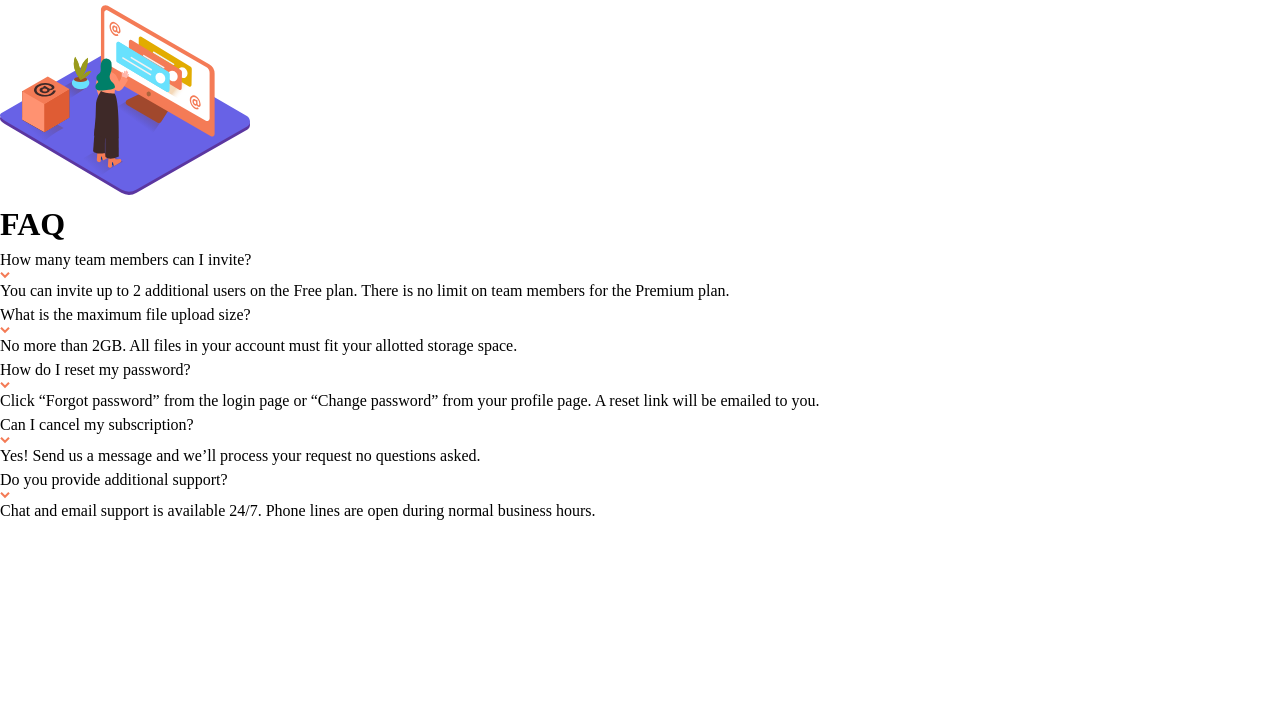
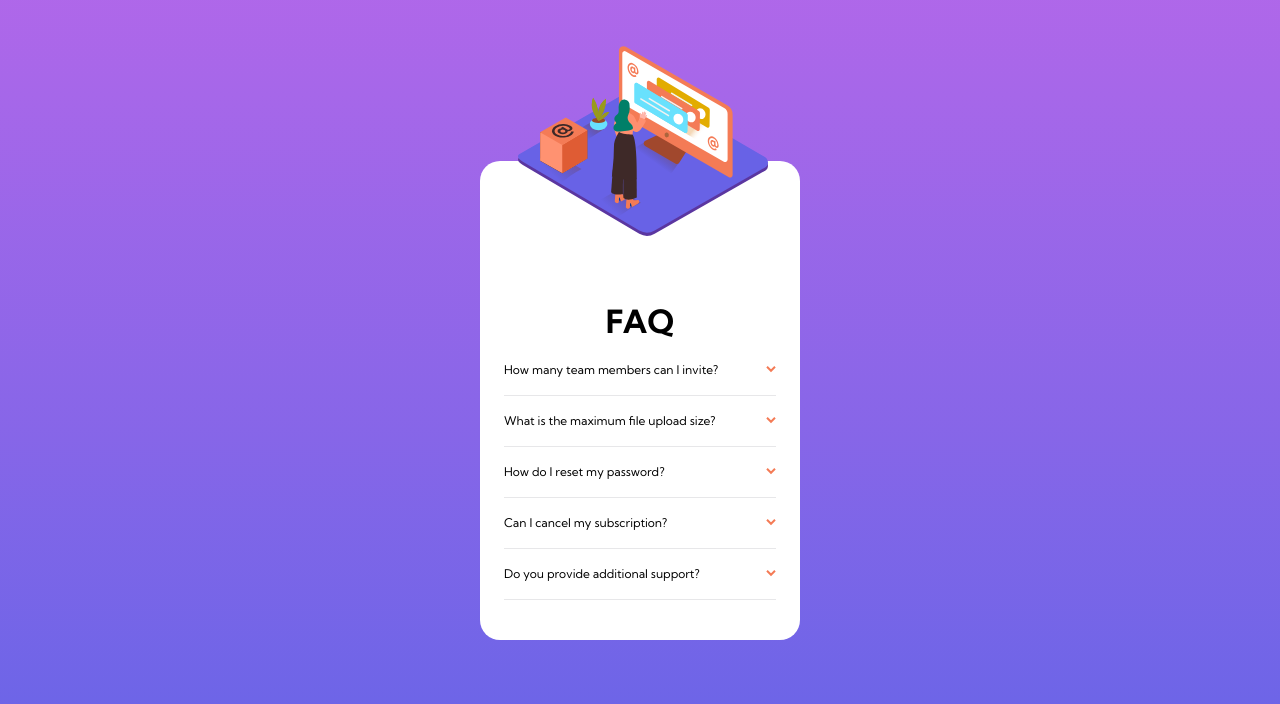
Before and after one commit to gusrod22/faq-card, a plain HTML site: page index.html in a window 1280 px wide. Drawn offline with Linux system fonts and the light colour scheme.

Commit message:
added basic styling

```diff
--- a/styles.css
+++ b/styles.css
@@ -11,6 +11,7 @@ body {
   height: 100%;
 }
 body {
+  font-size: 0.75rem;
   line-height: 1.5;
   -webkit-font-smoothing: antialiased;
 }
@@ -41,6 +42,55 @@ h6 {
 #__next {
   isolation: isolate;
 }
-body{
-    position: ;
+body {
+  background: linear-gradient(
+    to bottom,
+    hsl(273, 75%, 66%),
+    hsl(240, 73%, 65%)
+  );
+  font-family: "Kumbh Sans", sans-serif;
 }
+.main-layout {
+  height: 100%;
+  display: flex;
+  justify-content: center;
+  align-items: center;
+}
+.card {
+  position: relative;
+  background-color: white;
+  width: 20rem;
+  border-radius: 20px;
+}
+.woman-svg > svg {
+  position: absolute;
+  top: -120px;
+  left: 38px;
+}
+.main-content{
+    margin-top: 7rem;
+    padding: 1.5rem;
+}
+h1{
+    text-align: center;
+    margin-bottom: 1rem;
+    font-size: 2rem;
+}
+.question-answer{
+    margin-bottom: 1rem;
+    border-bottom: solid 1.5px hsl(240, 5%, 91%);
+}
+.question-preview{
+    margin-bottom: 1rem;
+    display: flex;
+    align-items: center;
+    justify-content: space-between;
+}
+.arrow-container{
+    align-items: center;
+    cursor: pointer;
+}
+.answer{
+    display: none;
+    margin-bottom: 1rem;
+}
```
